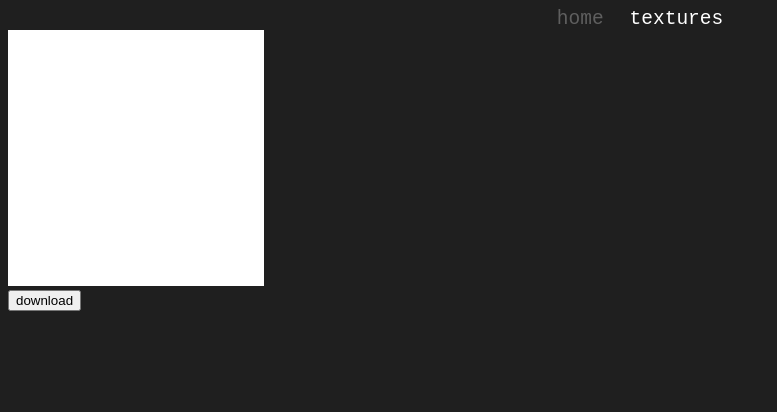
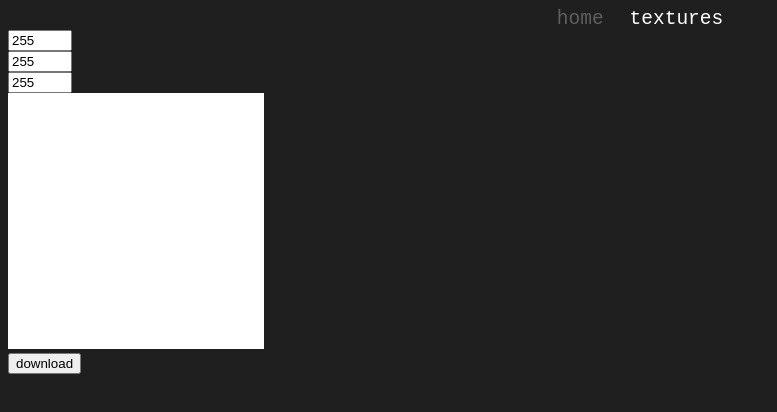
Before and after one commit to Jtl98/gdt, a React (Vite) app: page /gdt/textures in a window 1280 px wide. Shown: the top 412 px of the page, without its empty margins (0-777 px from the left). Built offline with nearby package versions, Linux system fonts and the light colour scheme.

Commit message:
create solid texture component

```diff
--- a/src/components/Canvas.tsx
+++ b/src/components/Canvas.tsx
@@ -1,5 +1,5 @@
 import { useEffect } from "react";
-import type { Rgb } from "../types";
+import type { RgbImageData } from "../types";
 
 export default function Canvas({ canvasRef, newImageData }: CanvasAttributes) {
   useEffect(() => {
@@ -38,5 +38,5 @@ export default function Canvas({ canvasRef, newImageData }: CanvasAttributes) {
 
 type CanvasAttributes = {
   canvasRef: React.RefObject<HTMLCanvasElement | null>;
-  newImageData: Rgb[][];
+  newImageData: RgbImageData;
 };
--- /dev/null
+++ b/src/components/SolidTexture.tsx
@@ -0,0 +1,71 @@
+import {
+  useEffect,
+  useState,
+  type ChangeEvent,
+  type Dispatch,
+  type SetStateAction,
+} from "react";
+import type { Rgb, RgbChannel, RgbImageData } from "../types";
+
+export default function SolidTexture({ setImageData }: SolidTextureAttributes) {
+  const [rgb, setRgb] = useState<Rgb>({ r: 255, g: 255, b: 255 });
+
+  useEffect(() => {
+    const width = 256;
+    const height = 256;
+    const imageData: RgbImageData = [];
+
+    for (let y = 0; y < height; y++) {
+      const row: Rgb[] = [];
+
+      for (let x = 0; x < width; x++) {
+        row.push(rgb);
+      }
+
+      imageData.push(row);
+    }
+
+    setImageData(imageData);
+  }, [rgb, setImageData]);
+
+  function onChangeRgb(channel: RgbChannel) {
+    return (event: ChangeEvent<HTMLInputElement>) => {
+      const value = Number(event.target.value);
+
+      if (Number.isInteger(value) && value >= 0 && value <= 255)
+        setRgb({ ...rgb, [channel]: value });
+    };
+  }
+
+  return (
+    <>
+      <input
+        onChange={onChangeRgb("r")}
+        max={255}
+        min={0}
+        type="number"
+        value={rgb.r}
+      />
+      <br />
+      <input
+        onChange={onChangeRgb("g")}
+        max={255}
+        min={0}
+        type="number"
+        value={rgb.g}
+      />
+      <br />
+      <input
+        onChange={onChangeRgb("b")}
+        max={255}
+        min={0}
+        type="number"
+        value={rgb.b}
+      />
+    </>
+  );
+}
+
+type SolidTextureAttributes = {
+  setImageData: Dispatch<SetStateAction<RgbImageData>>;
+};
--- a/src/pages/Textures.tsx
+++ b/src/pages/Textures.tsx
@@ -1,10 +1,12 @@
-import { useMemo, useRef } from "react";
+import { useRef, useState } from "react";
 import Canvas from "../components/Canvas";
-import type { Rgb } from "../types";
+import SolidTexture from "../components/SolidTexture";
+import type { RgbImageData } from "../types";
 
 const imageFilename = "texture.png";
 
 export default function Textures() {
+  const [imageData, setImageData] = useState<RgbImageData>([]);
   const canvasRef = useRef<HTMLCanvasElement>(null);
 
   function download() {
@@ -19,30 +21,11 @@ export default function Textures() {
 
   return (
     <div>
-      <Canvas
-        canvasRef={canvasRef}
-        newImageData={useMemo(() => createWhiteImageData(), [])}
-      />
+      <SolidTexture setImageData={setImageData} />
+      <br />
+      <Canvas canvasRef={canvasRef} newImageData={imageData} />
       <br />
       <button onClick={download}>download</button>
     </div>
   );
 }
-
-function createWhiteImageData() {
-  const width = 256;
-  const height = 256;
-  const imageData: Rgb[][] = [];
-
-  for (let y = 0; y < height; y++) {
-    const row: Rgb[] = [];
-
-    for (let x = 0; x < width; x++) {
-      row.push({ r: 255, g: 255, b: 255 });
-    }
-
-    imageData.push(row);
-  }
-
-  return imageData;
-}
--- a/src/types.ts
+++ b/src/types.ts
@@ -3,3 +3,7 @@ export type Rgb = {
   g: number;
   b: number;
 };
+
+export type RgbChannel = keyof Rgb;
+
+export type RgbImageData = Rgb[][];
```
